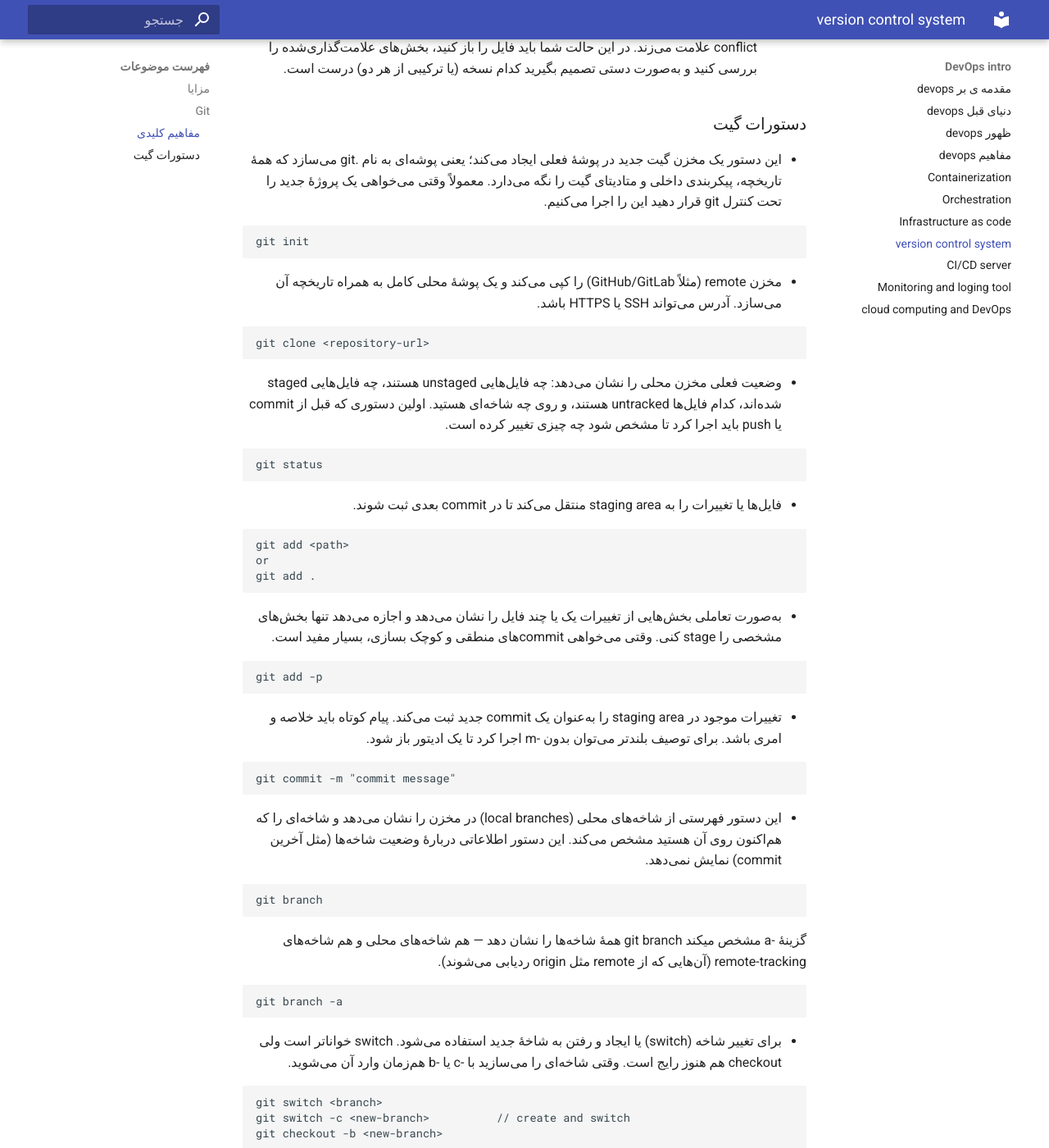
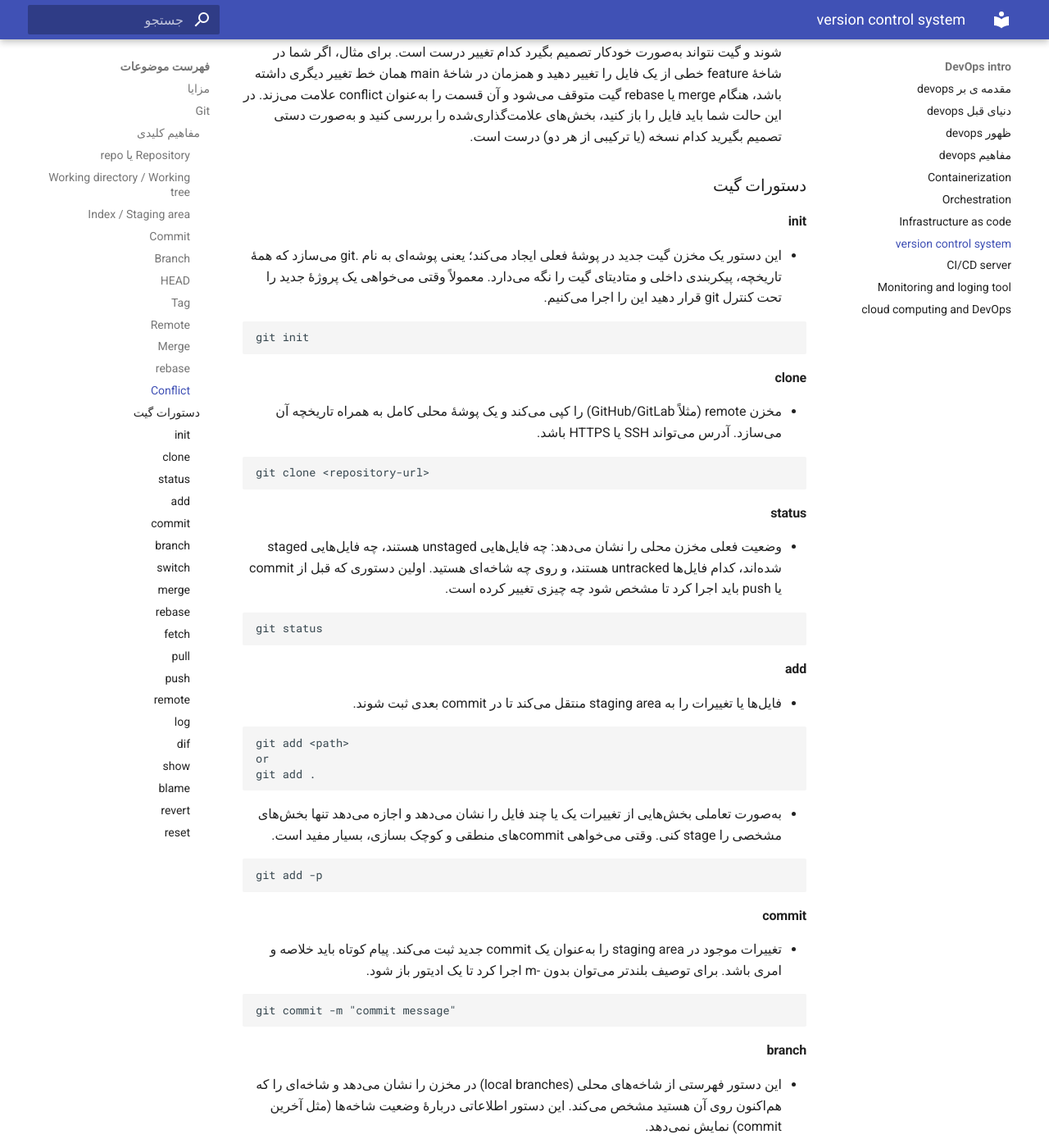
Before and after one commit to mammadnet/devops-intro, an MkDocs documentation site: the page built from docs/vcs.md, in a window 1280 px wide and 1400 px high, scrolled down 2303 px. Shown: the whole window at 82% size. Built offline with MkDocs 1.6.1 and Material for MkDocs 9.7.7, drawn with Linux system fonts in a browser that asks for light colours; some of the changed text lies outside the part shown.

Commit message:
add titles to VCS section

````diff
--- a/docs/vcs.md
+++ b/docs/vcs.md
@@ -15,58 +15,67 @@
 ### مفاهیم کلیدی
 
 
-* Repository یا repo
-    * تمام تاریخچه و شاخه و آنچه مربوط به یک پروژه است.
+#### Repository یا repo
+* تمام تاریخچه و شاخه و آنچه مربوط به یک پروژه است.
 
-* Working directory / Working tree
-    * شامل فایل‌هایی که شما آن‌ها را ویرایش می‌کنید یا در حال ویرایش آن هستید.
+#### Working directory / Working tree
+* شامل فایل‌هایی که شما آن‌ها را ویرایش می‌کنید یا در حال ویرایش آن هستید.
 
-* Index / Staging area
-    * جایی بین تغییر روی فایل و ایجاد یک   commit ،شامل فایل‌هایی که برای commit بعدی انتخاب شده‌اند. یعنی فایل های که در محیط staging هستند در کامیت پیشرو که قرار است ایجاد کنید ثبت میشوند
+#### Index / Staging area
+* جایی بین تغییر روی فایل و ایجاد یک   commit ،شامل فایل‌هایی که برای commit بعدی انتخاب شده‌اند. یعنی فایل های که در محیط staging هستند در کامیت پیشرو که قرار است ایجاد کنید ثبت میشوند
 
-* Commit
-    * یک "اسنپ شات" از تغییرات فایل ها که با یک hash id و نام نویسنده و تاریخ ثبت میشود. بعدا میتوان با ارجاع به id کامیت به تغییرات مربوط به آن بازگشت.
+#### Commit
+* یک "اسنپ شات" از تغییرات فایل ها که با یک hash id و نام نویسنده و تاریخ ثبت میشود. بعدا میتوان با ارجاع به id کامیت به تغییرات مربوط به آن بازگشت.
 
-* Branch
-    * شاخه (Branch) در گیت مثل یک مسیر جداگانه برای توسعهٔ کد است. فرض کنید کد اصلی پروژه روی خطی به نام main قرار دارد؛ حالا اگر بخواهید یک قابلیت جدید یا تغییر بزرگ را امتحان کنید بدون اینکه به کد اصلی آسیب بزنید، یک شاخه جدید می‌سازید. در این شاخه می‌توانید آزادانه تغییر ایجاد کنید، commit بزنید و حتی خرابکاری کنید، چون همهٔ این تغییرات جدا از شاخهٔ اصلی نگه داشته می‌شوند. وقتی کارتان تمام شد و مطمئن شدید تغییرات درست کار می‌کنند، می‌توانید شاخه را دوباره به شاخهٔ اصلی (merge) وصل کنید. این کار کمک می‌کند همزمان چند نفر روی پروژه کار کنند بدون اینکه مزاحم کار یکدیگر شوند.
+#### Branch
+* شاخه (Branch) در گیت مثل یک مسیر جداگانه برای توسعهٔ کد است. فرض کنید کد اصلی پروژه روی خطی به نام main قرار دارد؛ حالا اگر بخواهید یک قابلیت جدید یا تغییر بزرگ را امتحان کنید بدون اینکه به کد اصلی آسیب بزنید، یک شاخه جدید می‌سازید. در این شاخه می‌توانید آزادانه تغییر ایجاد کنید، commit بزنید و حتی خرابکاری کنید، چون همهٔ این تغییرات جدا از شاخهٔ اصلی نگه داشته می‌شوند. وقتی کارتان تمام شد و مطمئن شدید تغییرات درست کار می‌کنند، می‌توانید شاخه را دوباره به شاخهٔ اصلی (merge) وصل کنید. این کار کمک می‌کند همزمان چند نفر روی پروژه کار کنند بدون اینکه مزاحم کار یکدیگر شوند.
 
-* HEAD
-    * در واقع یک اشاره‌گر (Pointer) است که نشان می‌دهد شما همین الان روی کدام شاخه یا کدام commit قرار دارید. وقتی روی یک شاخه مثل main هستید، HEAD به آخرین commit آن شاخه اشاره می‌کند؛ یعنی هر تغییر و commit جدیدی که انجام دهید، از همان نقطه ادامه پیدا می‌کند. اگر HEAD را به یک commit قدیمی منتقل کنید، وارد حالتی به نام detached HEAD می‌شوید، یعنی دیگر روی شاخه خاصی نیستید و تغییرات شما به یک شاخه وصل نمی‌شوند مگر اینکه برای آن یک شاخه جدید بسازید. به زبان ساده: HEAD مثل یک نشانگر است که جای پای فعلی شما در تاریخچهٔ پروژه را مشخص می‌کند.
+#### HEAD
+* در واقع یک اشاره‌گر (Pointer) است که نشان می‌دهد شما همین الان روی کدام شاخه یا کدام commit قرار دارید. وقتی روی یک شاخه مثل main هستید، HEAD به آخرین commit آن شاخه اشاره می‌کند؛ یعنی هر تغییر و commit جدیدی که انجام دهید، از همان نقطه ادامه پیدا می‌کند. اگر HEAD را به یک commit قدیمی منتقل کنید، وارد حالتی به نام detached HEAD می‌شوید، یعنی دیگر روی شاخه خاصی نیستید و تغییرات شما به یک شاخه وصل نمی‌شوند مگر اینکه برای آن یک شاخه جدید بسازید. به زبان ساده: HEAD مثل یک نشانگر است که جای پای فعلی شما در تاریخچهٔ پروژه را مشخص می‌کند.
 
-* Tag
-    * مثل یک نشانه ثابت روی یک commit است. وقتی بخواهید یک نقطه مهم از تاریخچهٔ پروژه را علامت‌گذاری کنید، مثلاً زمان انتشار نسخهٔ ۱.۰، روی آن commit یک tag می‌زنید. بر خلاف شاخه که حرکت می‌کند و با commit‌های جدید جلو می‌رود، tag همیشه به همان commit خاص متصل می‌ماند و تغییر نمی‌کند. این باعث می‌شود بتوانید به راحتی به آن نسخهٔ مشخص برگردید یا کدی را که در زمان انتشار وجود داشته دقیقاً دوباره به دست آورید. به همین دلیل tag‌ها معمولاً برای نسخه‌دهی (versioning) و انتشار (release) استفاده می‌شوند.
+#### Tag
+* مثل یک نشانه ثابت روی یک commit است. وقتی بخواهید یک نقطه مهم از تاریخچهٔ پروژه را علامت‌گذاری کنید، مثلاً زمان انتشار نسخهٔ ۱.۰، روی آن commit یک tag می‌زنید. بر خلاف شاخه که حرکت می‌کند و با commit‌های جدید جلو می‌رود، tag همیشه به همان commit خاص متصل می‌ماند و تغییر نمی‌کند. این باعث می‌شود بتوانید به راحتی به آن نسخهٔ مشخص برگردید یا کدی را که در زمان انتشار وجود داشته دقیقاً دوباره به دست آورید. به همین دلیل tag‌ها معمولاً برای نسخه‌دهی (versioning) و انتشار (release) استفاده می‌شوند.
 
-* Remote
-    * به یک نسخهٔ  از repository گفته می‌شود که روی یک سرور یا مکان دیگری (مثلاً GitHub، GitLab یا یک سرور داخلی) قرار دارد و همهٔ اعضای تیم می‌توانند به آن دسترسی داشته باشند. وقتی شما یک پروژه را کلون می‌کنید، معمولاً یک remote پیش‌فرض به نام origin ساخته می‌شود که به همان مخزن اصلی روی سرور اشاره دارد. با استفاده از remote می‌توانید تغییرات خود را به سرور بفرستید (push) یا تغییرات دیگران را دریافت کنید (pull/fetch). به زبان ساده، remote پلیست میان مخزن local شما و نسخهٔ مرکزی پروژه که امکان همکاری تیمی را فراهم می‌کند.
+#### Remote
+* به یک نسخهٔ  از repository گفته می‌شود که روی یک سرور یا مکان دیگری (مثلاً GitHub، GitLab یا یک سرور داخلی) قرار دارد و همهٔ اعضای تیم می‌توانند به آن دسترسی داشته باشند. وقتی شما یک پروژه را کلون می‌کنید، معمولاً یک remote پیش‌فرض به نام origin ساخته می‌شود که به همان مخزن اصلی روی سرور اشاره دارد. با استفاده از remote می‌توانید تغییرات خود را به سرور بفرستید (push) یا تغییرات دیگران را دریافت کنید (pull/fetch). به زبان ساده، remote پلیست میان مخزن local شما و نسخهٔ مرکزی پروژه که امکان همکاری تیمی را فراهم می‌کند.
 
-* Merge
-    * یک روش برای ترکیب تغییرات یک شاخه با شاخهٔ دیگر. وقتی شما روی یک شاخهٔ اصلی (مثلاً main) کار می‌کنید و همزمان یک شاخهٔ جدید (مثلاً feature) ساخته‌اید، در نهایت باید تغییرات آن‌ها را با هم ادغام کنید. دستور git merge این کار را انجام می‌دهد: تغییرات شاخهٔ دیگر را وارد شاخهٔ فعلی می‌کند. اگر تغییرات با هم تداخلی نداشته باشند، این کار به‌صورت خودکار انجام می‌شود؛ اما اگر در فایل‌های مشابه تغییرات ناسازگار باشد، به اصطلاح conflict رخ می‌دهد و شما باید آن را به‌صورت دستی حل کنید. merge معمولاً یک commit جدید به نام merge commit ایجاد می‌کند که نشان می‌دهد دو شاخه در این نقطه به هم پیوسته‌اند.
+#### Merge
+* یک روش برای ترکیب تغییرات یک شاخه با شاخهٔ دیگر. وقتی شما روی یک شاخهٔ اصلی (مثلاً main) کار می‌کنید و همزمان یک شاخهٔ جدید (مثلاً feature) ساخته‌اید، در نهایت باید تغییرات آن‌ها را با هم ادغام کنید. دستور git merge این کار را انجام می‌دهد: تغییرات شاخهٔ دیگر را وارد شاخهٔ فعلی می‌کند. اگر تغییرات با هم تداخلی نداشته باشند، این کار به‌صورت خودکار انجام می‌شود؛ اما اگر در فایل‌های مشابه تغییرات ناسازگار باشد، به اصطلاح conflict رخ می‌دهد و شما باید آن را به‌صورت دستی حل کنید. merge معمولاً یک commit جدید به نام merge commit ایجاد می‌کند که نشان می‌دهد دو شاخه در این نقطه به هم پیوسته‌اند.
 
-* rebase
-    * روشی دیگر برای ترکیب شاخه‌هاست که تاریخچهٔ گیت را خطی‌تر و مرتب‌تر نشان می‌دهد. در rebase، commit‌های شاخهٔ شما یکی‌یکی روی شاخهٔ هدف (مثلاً main) "بازنویسی" و دوباره اعمال می‌شوند، انگار که از ابتدا آن تغییرات روی همان شاخه انجام شده‌اند. نتیجه این است که تاریخچهٔ پروژه ساده‌تر و یک‌دست‌تر می‌شود. با این حال، چون rebase تاریخچه را تغییر می‌دهد، نباید روی شاخه‌هایی که دیگران همزمان روی آن‌ها کار می‌کنند استفاده شود، چون باعث تداخل و مشکلات هماهنگی می‌شود.
+#### rebase
 
-* Conflict
-    * در گیت، Conflict زمانی رخ می‌دهد که دو تغییر ناسازگار به‌طور همزمان روی یک بخش از فایل ایجاد شوند و گیت نتواند به‌صورت خودکار تصمیم بگیرد کدام تغییر درست است. برای مثال، اگر شما در شاخهٔ feature خطی از یک فایل را تغییر دهید و همزمان در شاخهٔ main همان خط تغییر دیگری داشته باشد، هنگام merge یا rebase گیت متوقف می‌شود و آن قسمت را به‌عنوان conflict علامت می‌زند. در این حالت شما باید فایل را باز کنید، بخش‌های علامت‌گذاری‌شده را بررسی کنید و به‌صورت دستی تصمیم بگیرید کدام نسخه (یا ترکیبی از هر دو) درست است.
+* روشی دیگر برای ترکیب شاخه‌هاست که تاریخچهٔ گیت را خطی‌تر و مرتب‌تر نشان می‌دهد. در rebase، commit‌های شاخهٔ شما یکی‌یکی روی شاخهٔ هدف (مثلاً main) "بازنویسی" و دوباره اعمال می‌شوند، انگار که از ابتدا آن تغییرات روی همان شاخه انجام شده‌اند. نتیجه این است که تاریخچهٔ پروژه ساده‌تر و یک‌دست‌تر می‌شود. با این حال، چون rebase تاریخچه را تغییر می‌دهد، نباید روی شاخه‌هایی که دیگران همزمان روی آن‌ها کار می‌کنند استفاده شود، چون باعث تداخل و مشکلات هماهنگی می‌شود.
+
+#### Conflict
+
+* در گیت، Conflict زمانی رخ می‌دهد که دو تغییر ناسازگار به‌طور همزمان روی یک بخش از فایل ایجاد شوند و گیت نتواند به‌صورت خودکار تصمیم بگیرد کدام تغییر درست است. برای مثال، اگر شما در شاخهٔ feature خطی از یک فایل را تغییر دهید و همزمان در شاخهٔ main همان خط تغییر دیگری داشته باشد، هنگام merge یا rebase گیت متوقف می‌شود و آن قسمت را به‌عنوان conflict علامت می‌زند. در این حالت شما باید فایل را باز کنید، بخش‌های علامت‌گذاری‌شده را بررسی کنید و به‌صورت دستی تصمیم بگیرید کدام نسخه (یا ترکیبی از هر دو) درست است.
 
 
 ### دستورات گیت
+
+#### init
 
 * این دستور یک مخزن گیت جدید در پوشهٔ فعلی ایجاد می‌کند؛ یعنی پوشه‌ای به نام .git می‌سازد که همهٔ تاریخچه، پیکربندی داخلی و متادیتای گیت را نگه می‌دارد. معمولاً وقتی می‌خواهی یک پروژهٔ جدید را تحت کنترل git قرار دهید این را اجرا می‌کنیم.
 
 ```
 git init
 ```
+
+#### clone
 * مخزن remote (مثلاً GitHub/GitLab) را کپی می‌کند و یک پوشهٔ محلی کامل به همراه تاریخچه آن می‌سازد. آدرس می‌تواند SSH یا HTTPS باشد.
 
 ```
 git clone <repository-url>
 ```
+#### status
 
 * وضعیت فعلی مخزن محلی را نشان می‌دهد: چه فایل‌هایی unstaged هستند، چه فایل‌هایی staged شده‌اند، کدام فایل‌ها untracked هستند، و روی چه شاخه‌ای هستید. اولین دستوری که قبل از commit یا push باید اجرا کرد تا مشخص شود چه چیزی تغییر کرده است.
 
 ```
 git status
 ```
+
+#### add
 
 * فایل‌ها یا تغییرات را به staging area منتقل می‌کند تا در commit بعدی ثبت شوند.
 ```
@@ -81,11 +90,14 @@ git add .
 git add -p
 ```
 
+#### commit
+
 * تغییرات موجود در staging area را به‌عنوان یک commit جدید ثبت می‌کند. پیام کوتاه باید خلاصه و امری باشد. برای توصیف بلندتر می‌توان بدون -m اجرا کرد تا یک ادیتور باز شود.
 
 ```
 git commit -m "commit message"
 ```
+#### branch
 
 * این دستور فهرستی از شاخه‌های محلی (local branches) در مخزن را نشان می‌دهد و شاخه‌ای را که هم‌اکنون روی آن هستید مشخص می‌کند. این دستور اطلاعاتی دربارهٔ وضعیت شاخه‌ها (مثل آخرین commit) نمایش نمی‌دهد.
 
@@ -98,6 +110,7 @@ git branch
 ```
 git branch -a
 ```
+#### switch
 
 * برای تغییر شاخه (switch) یا ایجاد و رفتن به شاخهٔ جدید استفاده می‌شود. switch خواناتر است ولی checkout هم هنوز رایج است. وقتی شاخه‌ای را می‌سازید با -c یا -b هم‌زمان وارد آن می‌شوید.
 
@@ -107,31 +120,38 @@ git switch -c <new-branch>  		// create and switch
 git checkout -b <new-branch>
 ```
 
+#### merge
+
 * تغییرات شاخهٔ مشخص را با شاخهٔ جاری ادغام می‌کند. اگر اختلافی نباشد ممکن است fast-forward انجام شود؛ در غیر این صورت یک merge commit ساخته می‌شود. در صورت وجود conflict، باید آن‌ها را دستی حل کرد.
 
 ```
 git merge <branch>
 ```
 
+#### rebase
+
 * کامیت‌های شاخهٔ فعلی را بر پایهٔ شاخهٔ مشخص «بازپخش» می‌کند تا تاریخچه خطی شود. این کار تاریخچه را بازنویسی می‌کند؛ پس توصیه می‌شود تنها روی شاخه‌های محلی یا شاخه‌هایی که دیگران به آن وابسته نیستند rebase انجام دهید.
 
 ```
 git rebase <base-branch>
 ```
-
+#### fetch
 این دستور فقط اطلاعات و تغییرات جدید را از remote دانلود می‌کند بدون ادغام با شاخهٔ محلی. این دستور امن است چون تغییری روی working tree ایجاد نمی‌کند.
 
 ```
 git fetch <remote>
 ```
+#### pull
 
- * git pull --rebase مرسوم تر است چون تاریخچهٔ محلی را خطی نگه می‌دارد؛ ولی اگر نمی‌دانی ولی اگر از کاری که انجام میدهی اطمینان نداری ، بهتر است ابتدا fetch و سپس دستی merge یا rebase انجام دهی.
+* git pull --rebase مرسوم تر است چون تاریخچهٔ محلی را خطی نگه می‌دارد؛ ولی اگر نمی‌دانی ولی اگر از کاری که انجام میدهی اطمینان نداری ، بهتر است ابتدا fetch و سپس دستی merge یا rebase انجام دهی.
 ا* ین دستور معادل git fetch به‌علاوهٔ ادغام خودکار (merge)است.
 
 ```
 git pull
 git pull --rebase
 ```
+#### push
+
 * تغییرات شاخهٔ محلی را به remote می‌فرستد.
 ```
 git push <remote> <branch>
@@ -142,6 +162,7 @@ git push <remote> <branch>
 git push <remote> --delete <branch>
 ```
 
+#### remote
 * لیست remotes و آدرس‌های fetch/push آن‌ها را نشان می‌دهد (مثلاً origin). مفید برای دیدن اینکه remote به کجا متصل است.
 
 ```
@@ -153,10 +174,14 @@ git remote -v
 git remote add <name> <url>
 ```
 
+#### log
+
 * تاریخچهٔ commits را نمایش می‌دهد.
 ```
 git log
 ```
+
+#### dif
 
 * این دستور تفاوت‌ها را نمایش می‌دهد: git diff تفاوت working tree با index را نشان می‌دهد (unstaged changes)، و git diff --staged تفاوت index با آخرین commit را (یعنی آنچه در commit بعدی خواهد رفت).
 
@@ -165,16 +190,20 @@ git diff
 git diff --staged
 ```
 
+#### show
+
 * جزئیات یک commit (اطلاعاتی مانند diff, message, metadata) را نمایش می‌دهد.
 ```
 git show <commit-ish>
 ```
+#### blame
 
 * برای هر خط فایل نشان می‌دهد که آخرین بار چه کسی و در کدام commit آن خط را تغییر داده است.
 
 ```
 git blame <file>
 ```
+#### revert
 
 * یک commit جدید ایجاد می‌کند که اثر commit مشخص‌شده را خنثی می‌کند. این روش امن برای undo در تاریخچهٔ عمومی است، چون تاریخچه را بازنویسی نمی‌کند.
 
@@ -182,7 +211,7 @@ git blame <file>
 git revert <commit>
 ```
 
-
+#### reset
 * این دستور HEAD را به commit مشخص منتقل می‌کند:
     * soft: فقط HEAD را جابجا می‌کند (staged حفظ می‌شود).
     * mixed (پیش‌فرض): HEAD را جابجا و index را ریست می‌کند، اما فایل‌های کاری را نگه می‌دارد.
````
